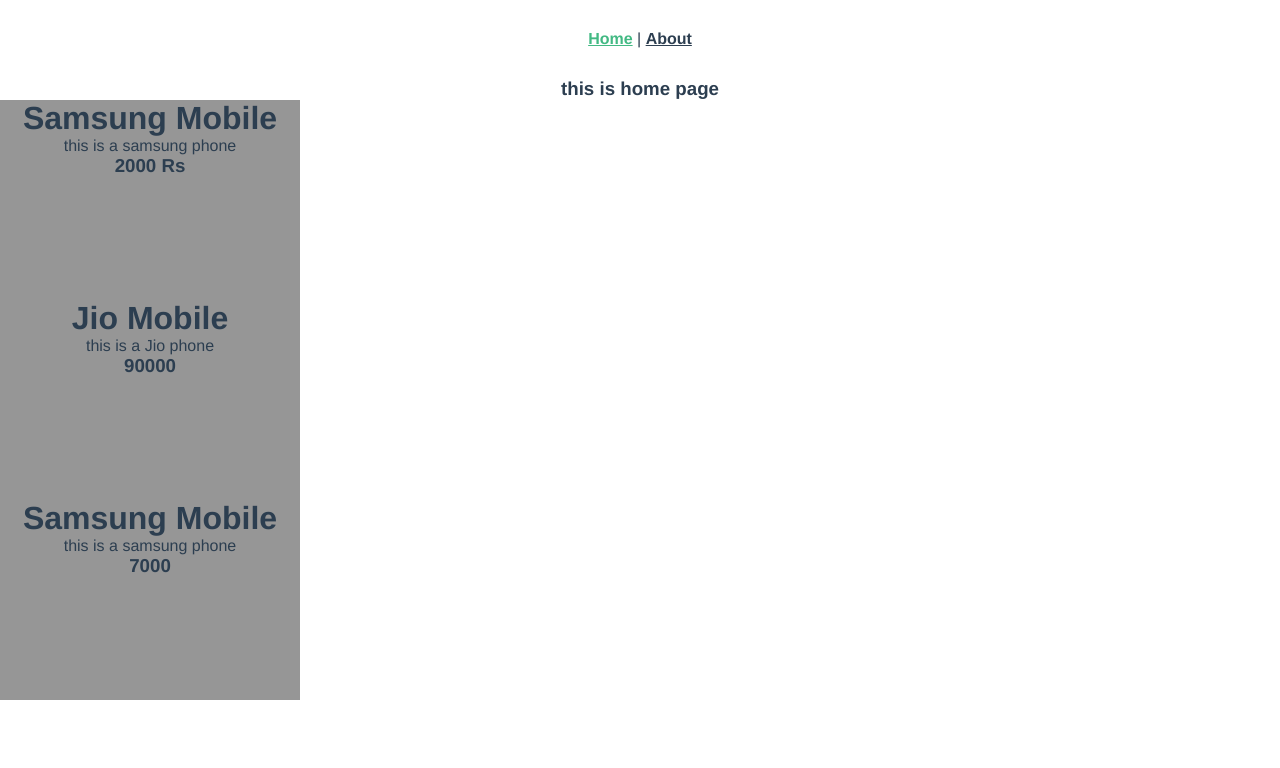
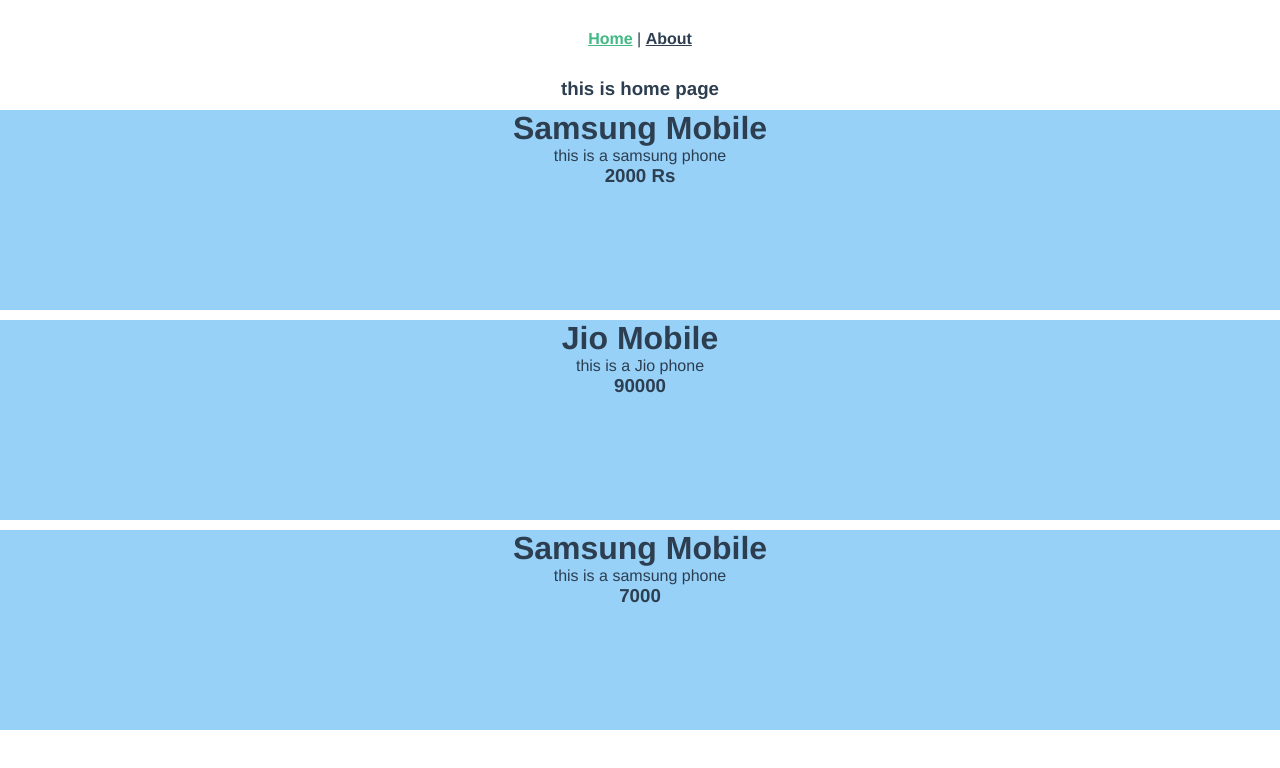
Before and after one commit to Eistien143/demo, a Vue app: page / in a window 1280 px wide. Shown: the top 768 px of the page. Built offline with nearby package versions, Linux system fonts and the light colour scheme.

Commit message:
props type changed and style

```diff
--- a/src/components/Card.vue
+++ b/src/components/Card.vue
@@ -15,14 +15,15 @@
   data() {
     return {};
   },
-  props: { title: String, description: String, ammount: Number },
+  props: { title: String, description: String, ammount: String },
 };
 </script>
 
 <style>
 .card {
-  width: 300px;
+  width: 100%;
   height: 200px;
-  background-color: rgb(150, 150, 150);
+  background-color: rgb(151, 209, 248);
+  margin-top: 10px;
 }
 </style>
```
